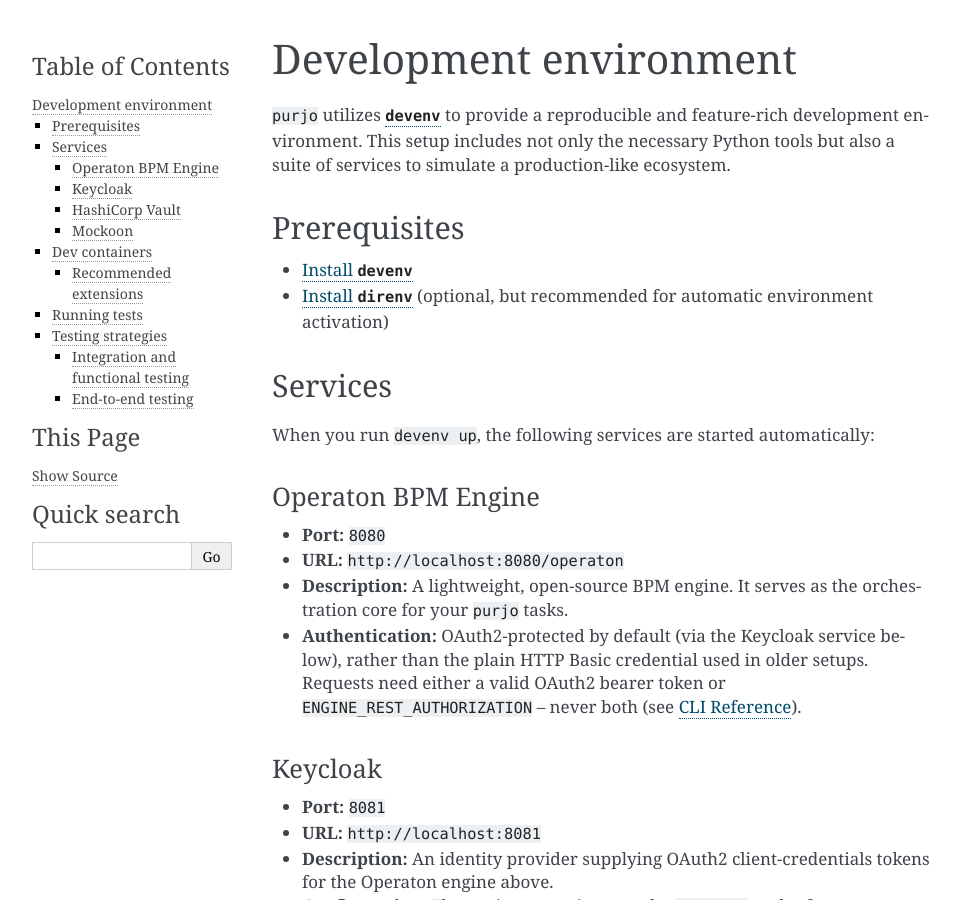
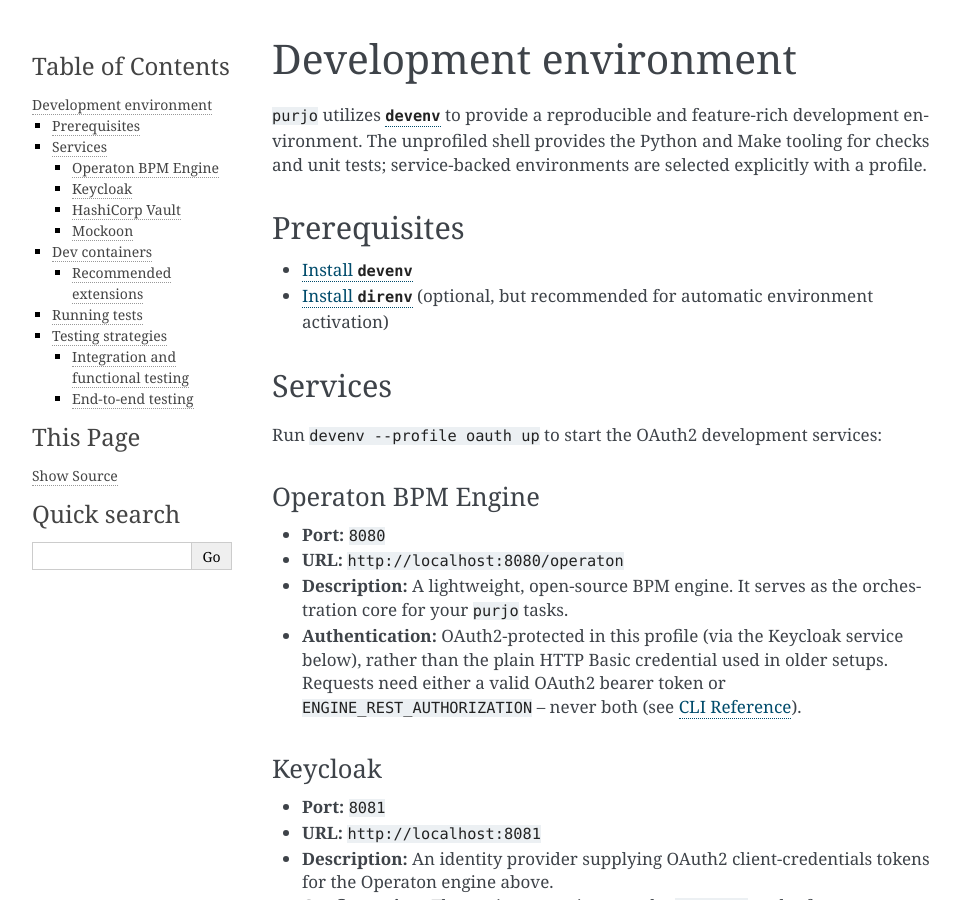
Before and after one commit to datakurre/purjo, a Sphinx documentation site: the page built from docs/development_environment.md, in a window 1280 px wide and 900 px high. Shown: the whole window, without its empty margins (148-1108 px from the left). Built offline with Sphinx 7.4.7, drawn with Linux system fonts in a browser that asks for light colours; some of the changed text lies outside the part shown.

Commit message:
chore: Update Makefile

````diff
--- a/docs/development_environment.md
+++ b/docs/development_environment.md
@@ -5,7 +5,7 @@
 
 # Development environment
 
-`purjo` utilizes [`devenv`](https://devenv.sh/) to provide a reproducible and feature-rich development environment. This setup includes not only the necessary Python tools but also a suite of services to simulate a production-like ecosystem.
+`purjo` utilizes [`devenv`](https://devenv.sh/) to provide a reproducible and feature-rich development environment. The unprofiled shell provides the Python and Make tooling for checks and unit tests; service-backed environments are selected explicitly with a profile.
 
 ## Prerequisites
 
@@ -14,13 +14,13 @@
 
 ## Services
 
-When you run `devenv up`, the following services are started automatically:
+Run `devenv --profile oauth up` to start the OAuth2 development services:
 
 ### Operaton BPM Engine
 *   **Port:** `8080`
 *   **URL:** `http://localhost:8080/operaton`
 *   **Description:** A lightweight, open-source BPM engine. It serves as the orchestration core for your `purjo` tasks.
-*   **Authentication:** OAuth2-protected by default (via the Keycloak service below), rather than the plain HTTP Basic credential used in older setups. Requests need either a valid OAuth2 bearer token or `ENGINE_REST_AUTHORIZATION` -- never both (see [CLI Reference](cli_reference.md)).
+*   **Authentication:** OAuth2-protected in this profile (via the Keycloak service below), rather than the plain HTTP Basic credential used in older setups. Requests need either a valid OAuth2 bearer token or `ENGINE_REST_AUTHORIZATION` -- never both (see [CLI Reference](cli_reference.md)).
 
 ### Keycloak
 *   **Port:** `8081`
@@ -56,10 +56,10 @@
 ## Running tests
 
 ```console
-$ devenv test
+$ devenv shell -- make check test
 ```
 
-This command waits for all services (Operaton, Vault, Keycloak) to be ready, then runs the unit test suite (`make test`) followed by the end-to-end suite against those live services (`make test-e2e`; see [End-to-end testing](#end-to-end-testing) below). It covers the default (OAuth2) profile only; CI does not use it.
+This runs static analysis and the unit test suite without starting services. To run the end-to-end suite, start the appropriate profile's services and use the profile-specific commands below.
 
 ## Testing strategies
 
@@ -84,7 +84,7 @@
 
 | Profile | Engine | Marker |
 | --- | --- | --- |
-| `shell` (the default) | OAuth2-protected, with Keycloak | `auth_oauth2` |
+| `oauth` | OAuth2-protected, with Keycloak | `auth_oauth2` |
 | `basic` | HTTP Basic on `/engine-rest`, no Keycloak | `auth_basic` |
 
 `services.operaton` asserts that its `oauth2` and `basicAuth` options are
@@ -92,12 +92,12 @@
 proves its own engine is actually protected rather than merely reachable:
 `test_unauthenticated_request_is_rejected` carries both markers and runs in
 either, and a scheme-specific test either side of it checks that the Basic
-credential is accepted under `basic` and rejected under `shell`.
+credential is accepted under `basic` and rejected under `oauth`.
 
 ```console
-$ devenv up                                     # OAuth2 engine (default profile)
+$ devenv --profile oauth up                    # OAuth2 engine
 $ cp .env.example .env                          # client credentials it needs
-$ devenv shell -- make test-e2e E2E_MARKERS="e2e and auth_oauth2"
+$ devenv --profile oauth shell -- make test-e2e E2E_MARKERS="e2e and auth_oauth2"
 
 $ devenv --profile basic up                     # Basic-auth engine
 $ devenv --profile basic shell -- make test-e2e E2E_MARKERS="e2e and auth_basic"
@@ -113,7 +113,7 @@
 
 You can also drive the same flow by hand, which is what `tests/e2e/`
 automates:
-1.  Start the services with `devenv up`.
+1.  Start the services with `devenv --profile oauth up`.
 2.  Deploy your process using `pur run` or `pur operaton deploy`.
 3.  Start a process instance.
 4.  Run `pur serve` to execute the tasks.
````
Also changed, not shown: devenv.yaml (+7 -8 lines), 4 other files.
